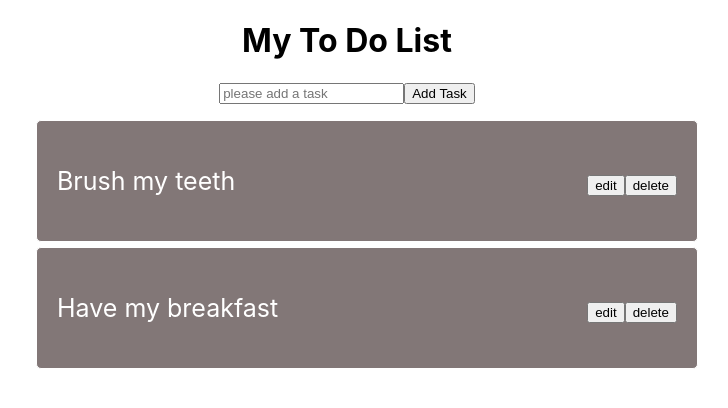
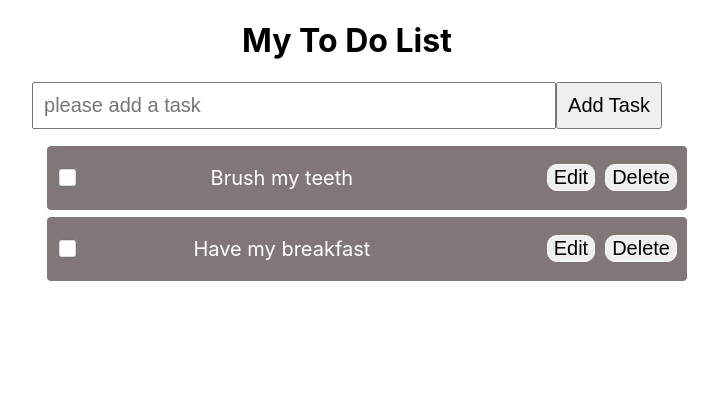
Before and after one commit to roshnig/My-To-Do-List, a React (Create React App) app: page / in a window 1280 px wide. Shown: the top 408 px of the page, without its empty margins (293-1021 px from the left). Built offline with nearby package versions, Linux system fonts and the light colour scheme.

Commit message:
completed basic app

```diff
--- a/src/App.css
+++ b/src/App.css
@@ -39,11 +39,11 @@
 
 .list-items {
   color: rgb(255, 255, 255);
-  font-size: 25px;
+  font-size: 20px;
   display: flex;
   align-items: center;
   justify-content:space-between;
-  padding: 20px;
+  padding: 0px 10px 0px 10px;
   border-radius: 5px;
   width: 50%;
   margin: auto;
@@ -53,13 +53,34 @@
 
 .buttons {
   margin-left: 50px;
+}
 
+.buttons button {
+  margin-left: 10px;
+  font-size: 20px;
+  border: 1px solid white;
+  border-radius: 10px;
 }
 
 li {
   margin-top: 5px;
 }
 
+input[type=checkbox] {
+  transform: scale(1.5);
+}
+
 ul {
   list-style-type: none;
 }
+
+.inputForm input {
+  padding: 10px;
+  width: 500px;
+  font-size: 20px;;
+}
+
+.inputForm button {
+  padding: 10px;
+  font-size: 20px;
+}
--- a/src/components/ToDoForm.js
+++ b/src/components/ToDoForm.js
@@ -12,7 +12,7 @@ const ToDoForm = (props) => {
         });
     };
     return (
-    <form>
+        <form className="inputForm">
             <input
                 placeholder="please add a task"
                 id="myinput"
--- a/src/components/ToDoList.js
+++ b/src/components/ToDoList.js
@@ -1,6 +1,3 @@
-import { useState } from "react/cjs/react.development";
-import "../App.css";
-
 const ToDoList = (props) => {
     // here we will have useSate
 
@@ -10,10 +7,11 @@ const ToDoList = (props) => {
                 return (
                     <li key={task.task}>
                         <div className="list-items">
+                            <input type="checkbox"></input>
                             <p>{task.task}</p>
                             <div className="buttons">
-                <button>edit</button>
-                <button>delete</button>
+                                <button>Edit</button>
+                                <button>Delete</button>
                             </div>
                         </div>
                     </li>
```
Lines whose indentation alone changed are shown as unchanged.
